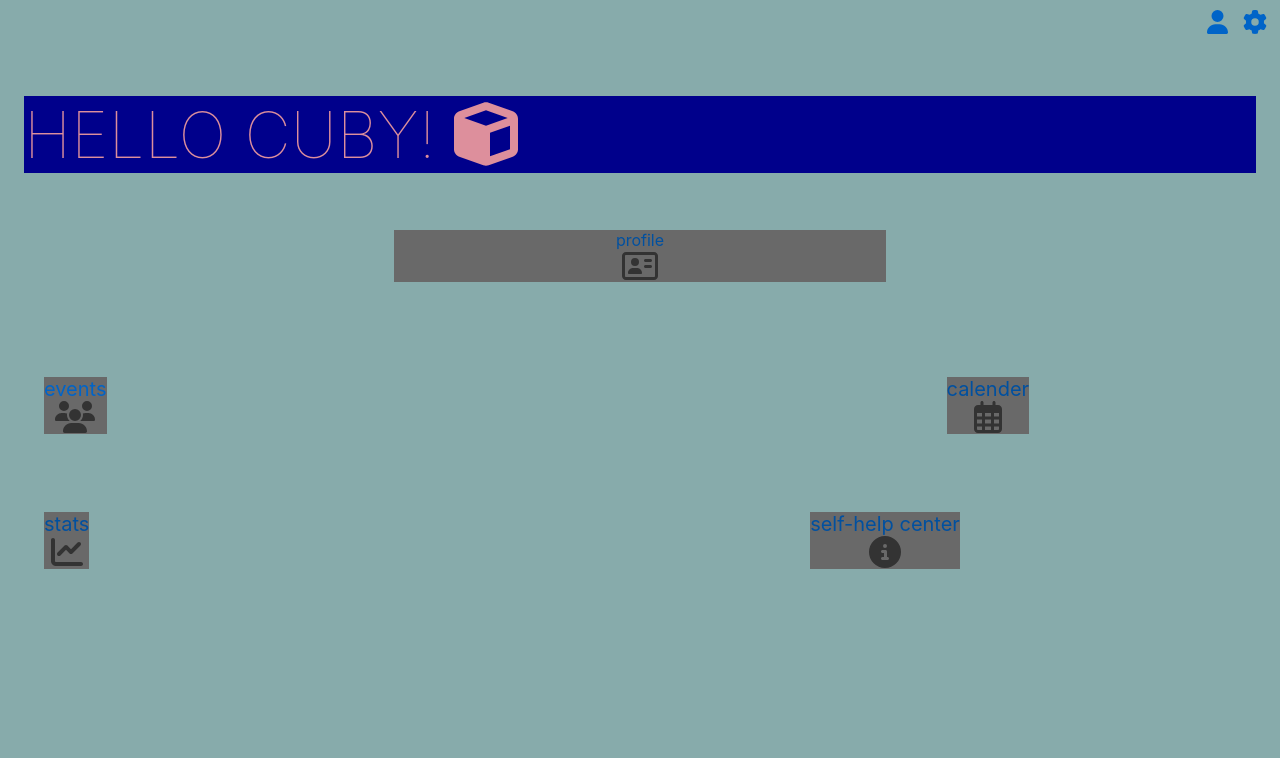
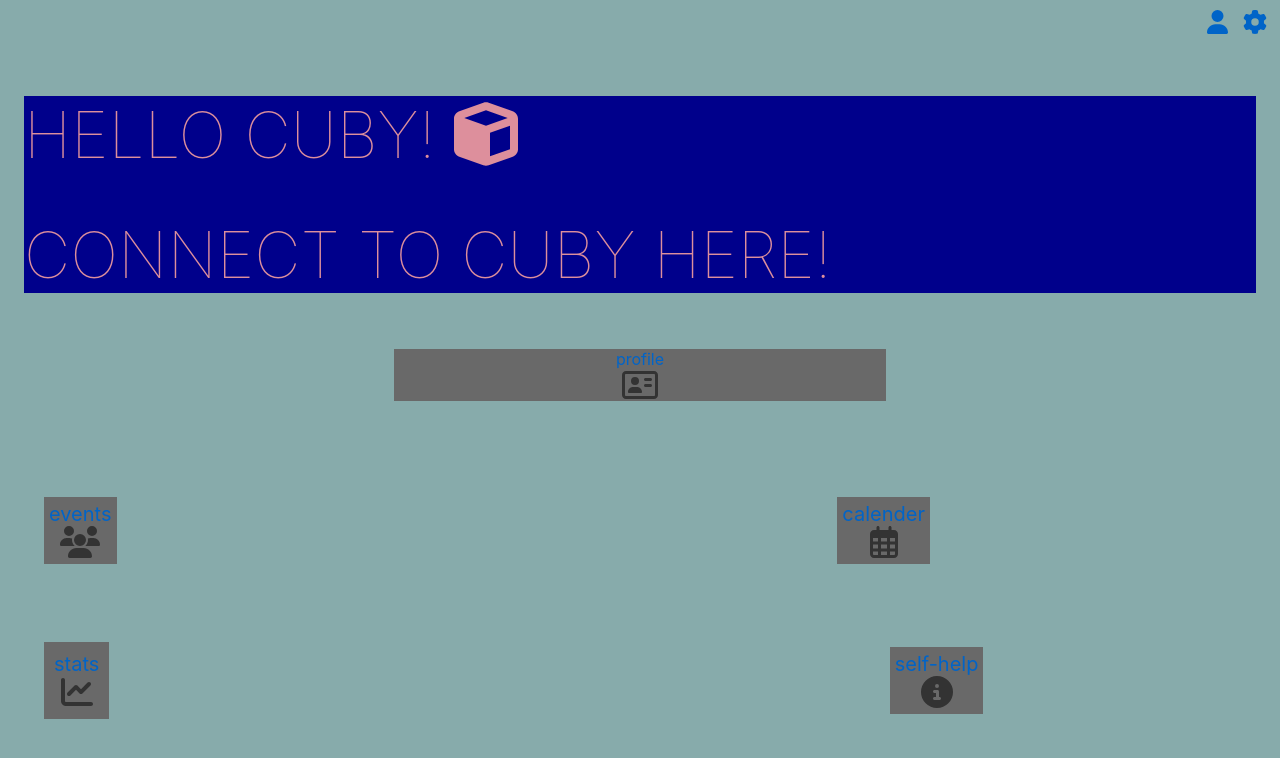
Before and after one commit to bout0047/Cuby, a Svelte app: page / in a window 1280 px wide. Shown: the top 758 px of the page. Built offline with nearby package versions, Linux system fonts and the light colour scheme.

Commit message:
first version home page

```diff
--- a/src/App.svelte
+++ b/src/App.svelte
@@ -8,29 +8,29 @@
 <main>
 	<div id="cubyconnect" class="cubyconnect">
 		<a href="cubyconnect"
-			><h1>Hello {name}! <i class="fa-solid fa-cube" /></h1></a
-		>
+			><h1>Hello {name}! <i class="fa-solid fa-cube" /></h1></a>
+			<h1>Connect to cuby here!</h1>
 	</div>
 
 	<div class="profile">
-		<a href="">profile</a><br />
+		<a href="Profile.svelte">profile</a><br />
 		<i class="fa-regular fa-address-card icons" />
 	</div>
 	<div class="top">
 		<div class="events">
-			<a>events</a><br /><i class="fa-solid fa-users icons" />
+			<a href="Events.svelte">events</a><br /><i class="fa-solid fa-users icons" />
 		</div>
 		<div class="calender">
-			<a href="">calender</a><br />
+			<a href="Calender.svelte">calender</a><br />
 			<i class="fa-regular fa-calendar-days icons" />
 		</div>
 	</div>
 	<div class="bottom">
 		<div class="stats">
-			<a href="">stats</a><br /><i class="fa-solid fa-chart-line icons" />
+			<a href="Stats.svelte">stats</a><br /><i class="fa-solid fa-chart-line icons" />
 		</div>
 		<div class="self-help">
-			<a href="">self-help center</a><br /><i
+			<a href="Self-help.svelte">self-help</a><br /><i
 				class="fa-solid fa-circle-info icons"
 			/>
 		</div>
@@ -71,28 +71,31 @@
 	.calender {
 		background-color: dimgray;
 		text-align: center;
-		margin-left: 70%;
-		margin-bottom: 1cm;
+		margin-left: 60%;
+		padding: 5px;
 		display: inline-block;
 	}
 
 	.events {
 		background-color: dimgray;
 		text-align: center;
-
+		padding: 5px;
 		display: inline-block;
 	}
 
 	.stats {
 		background-color: dimgray;
 		text-align: center;
-		margin-right: 60%;
+		margin-right: 65%;
+		margin-top: 1cm;
+		padding: 10px;
 		display: inline-block;
 	}
 
 	.self-help {
 		background-color: dimgray;
 		text-align: center;
+		padding: 5px;
 		display: inline-block;
 	}
 
```
